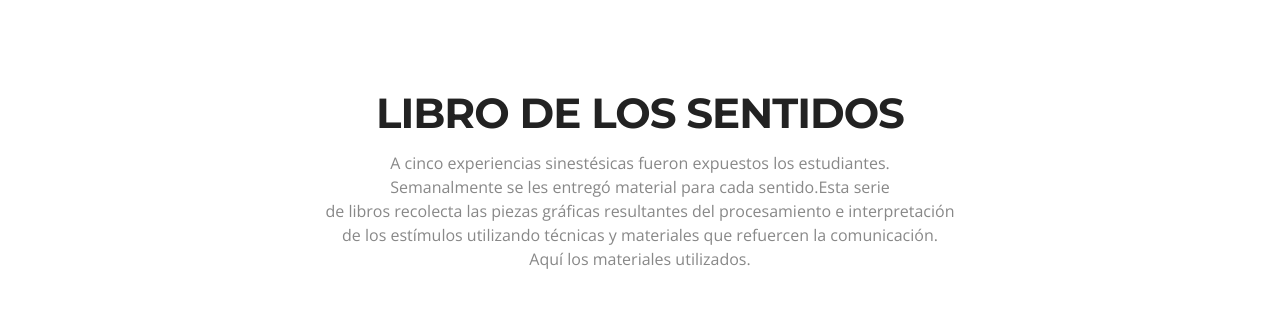
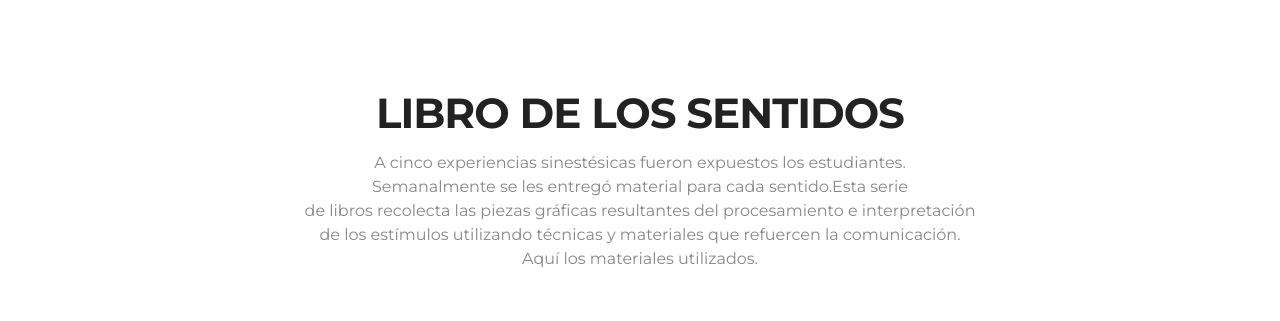
Before and after one commit to Librodelossentidos/Librodelossentidos.github.io, a plain HTML site: page PAGINA_LIBRO_SENTIDOS 3/index.html in a window 1280 px wide. Shown: the top 321 px of the page. Drawn offline with nearby package versions, Linux system fonts and the light colour scheme.

Commit message:
Typo change

```diff
--- a/PAGINA_LIBRO_SENTIDOS 3/css/style.css
+++ b/PAGINA_LIBRO_SENTIDOS 3/css/style.css
@@ -83,8 +83,7 @@ h3{
 h6{
 	font-size:16px;
 	color:#888888;
-	font-family: 'Open Sans', sans-serif;
-	font-weight:400;
+font-family: 'Montserrat', sans-serif;	font-weight:400;
 	text-align:center;
 	margin:0 0 60px 0;
 	line-height: 24px;
--- a/PAGINA_LIBRO_SENTIDOS 3/index.html
+++ b/PAGINA_LIBRO_SENTIDOS 3/index.html
@@ -10,6 +10,7 @@
 
 <link href='http://fonts.googleapis.com/css?family=Montserrat:400,700' rel='stylesheet' type='text/css'>
 <link href='http://fonts.googleapis.com/css?family=Open+Sans:400,300,800italic,700italic,600italic,400italic,300italic,800,700,600' rel='stylesheet' type='text/css'>
+<link href='https://fonts.googleapis.com/css?family=Montserrat' rel='stylesheet' type='text/css'>
 
 <link href="css/bootstrap.css" rel="stylesheet" type="text/css">
 <link href="css/style.css" rel="stylesheet" type="text/css">
```
